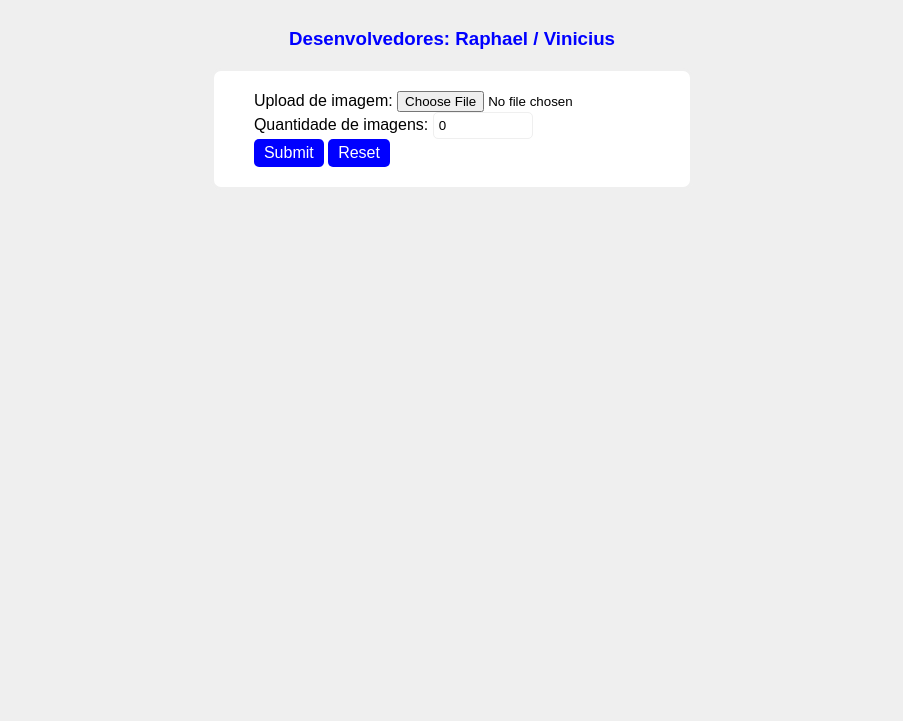
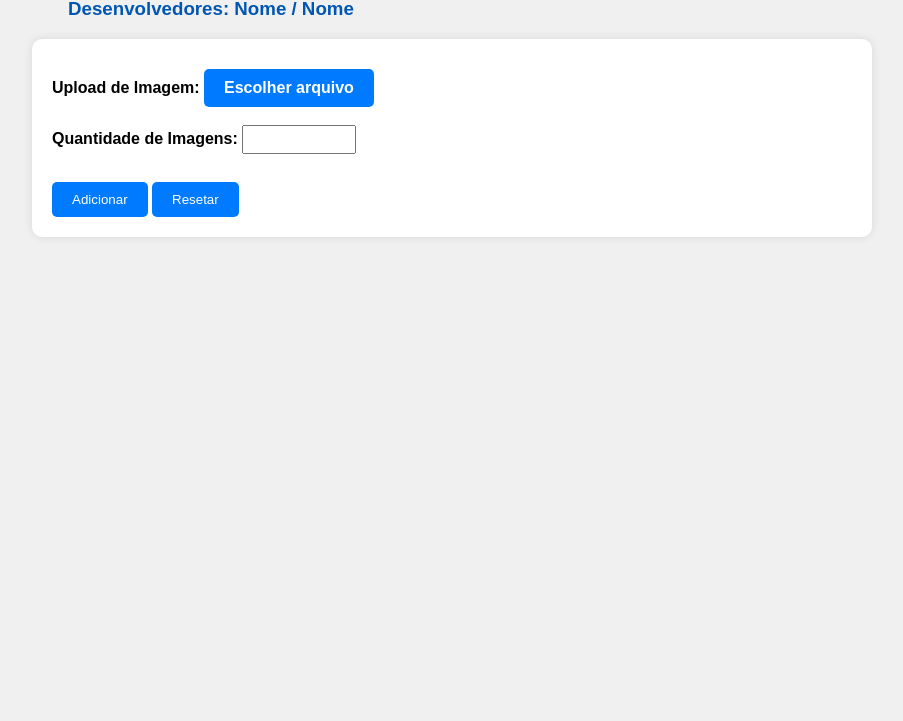
Before and after one commit to Vinidoddi/javascript, a plain HTML site: page atividades/atividade-39.html in a window 1280 px wide. Shown: the part 79-800 px from the top of the page, without its empty margins (188-1091 px from the left). Drawn offline with Linux system fonts and the light colour scheme.

Commit message:
'up exercicos'

```diff
--- a/atividades/atividade-35.html
+++ b/atividades/atividade-35.html
@@ -0,0 +1,119 @@
+<html>
+	<head>
+		<title>Calculadora</title>
+
+		<!-- Latest compiled and minified CSS -->
+		<link rel="stylesheet" href="https://maxcdn.bootstrapcdn.com/bootstrap/4.0.0-beta.2/css/bootstrap.min.css" integrity="sha384-PsH8R72JQ3SOdhVi3uxftmaW6Vc51MKb0q5P2rRUpPvrszuE4W1povHYgTpBfshb" crossorigin="anonymous">
+
+    <style>
+      .calculadora {
+        margin-top: 40px;
+        border: solid 1px #000;
+        padding: 20px;
+        background-color: #2E2E2E;
+        border-radius: 10px;
+        box-shadow: 1px 1px 5px #000;
+      }
+
+      .btn {
+        width: 60px;
+        height: 50px;
+        margin: 5px;
+        box-shadow: 1px 1px 1px #000;
+      }
+
+      .clear {
+        width: 130px;
+      }
+
+      .enter {
+        height: 110px;
+      }
+
+      .zero {
+        width: 130px;
+      }
+
+      .resultado {
+        text-align: right;
+        font-size: 20px;
+        margin-top: 10px;
+        margin-bottom: 20px;
+        border: solid 1px #000;
+        box-shadow: 1px 1px 1px #000;
+      }
+
+    </style>
+	</head>
+
+  <body style="background: #D9D9D9">
+
+
+    <div class="container">
+      <div class="row">
+        <div class="col d-flex justify-content-center">
+          <br />
+
+          <div class="calculadora">
+            <input type="text" id="resultado" class="form-control resultado" placeholder="0" disabled="disabled" />
+
+            <div class="row">
+              <button onclick="calcular('acao', 'c')" type="button" class="btn btn-dark btn-lg clear font-weight-light">C</button>
+              <button onclick="calcular('acao', '/')" type="button" class="btn btn-dark btn-lg font-weight-light">/</button>
+              <button onclick="calcular('acao', '*')" type="button" class="btn btn-dark btn-lg font-weight-light">x</button>
+            </div>
+
+            <div class="row">
+              <button onclick="calcular('valor', 7)" type="button" class="btn btn-dark btn-lg font-weight-light">7</button>
+              <button onclick="calcular('valor', 8)" type="button" class="btn btn-dark btn-lg font-weight-light">8</button>
+              <button onclick="calcular('valor', 9)" type="button" class="btn btn-dark btn-lg font-weight-light">9</button>
+              <button onclick="calcular('acao', '-')" type="button" class="btn btn-dark btn-lg font-weight-light">-</button>
+            </div>
+
+            <div class="row">
+              <button onclick="calcular('valor', 4)" type="button" class="btn btn-dark btn-lg font-weight-light">4</button>
+              <button onclick="calcular('valor', 5)" type="button" class="btn btn-dark btn-lg font-weight-light">5</button>
+              <button onclick="calcular('valor', 6)" type="button" class="btn btn-dark btn-lg font-weight-light">6</button>
+              <button onclick="calcular('acao', '+')" type="button" class="btn btn-dark btn-lg font-weight-light">+</button>
+            </div>
+
+            <div class="row">
+              <button onclick="calcular('valor', 1)" type="button" class="btn btn-dark btn-lg font-weight-light">1</button>
+              <button onclick="calcular('valor', 2)" type="button" class="btn btn-dark btn-lg font-weight-light">2</button>
+              <button onclick="calcular('valor', 3)" type="button" class="btn btn-dark btn-lg font-weight-light">3</button>
+              <button onclick="calcular('acao', '=')" type="button" class="btn btn-dark btn-lg enter">=</button>
+            </div>
+
+            <div class="row" style="margin-top: -60px">
+              <button onclick="calcular('valor', 0)" type="button" class="btn btn-dark zero btn-lg font-weight-light">0</button>
+              <button onclick="calcular('acao', '.')" type="button" class="btn btn-dark btn-lg font-weight-light">.</button>
+            </div>
+
+          </div>
+        </div>
+      </div>
+    </div>
+
+    <script>
+      function calcular(tipo, valor){
+        if(tipo === 'acao') {
+          if(valor === 'c'){
+            //limpar o visor
+            document.getElementById('resultado').value = ''
+          }
+          if(valor === '+' || valor === '-' || valor === '*' || valor === '/' || valor === '.'){
+            document.getElementById('resultado').value += valor
+          }
+          if(valor === '=') {
+            var valor_campo = eval(document.getElementById('resultado').value)
+            document.getElementById('resultado').value = valor_campo
+          }
+        } else if (tipo === 'valor') {
+
+          document.getElementById('resultado').value += valor
+        }
+      }
+    </script>
+  </body>
+
+</html>
--- a/atividades/atividade-39.html
+++ b/atividades/atividade-39.html
@@ -1,104 +1,197 @@
+<!DOCTYPE html>
+<html lang="pt-br">
 <head>
         <meta charset="UTF-8">
     <meta name="viewport" content="width=device-width, initial-scale=1.0">
-    <title>Atividade - 39</title>
-
+    <title>Projeto 39</title>
     <style>
 
         body {
+            font-family: Arial, sans-serif;
+            background-color: #f0f0f0;
+            margin: 0;
+            padding: 0;
+        }
+        h1{
+            text-align: center;
+            margin: 20px 0;
+            color: #333;
+        }
+        h3{
+           color: #0056b3;
+           margin-left: 20%;
+        }
+        .dev{
+            text-align: center;
+            margin: 20px 0;
+            color: #333;
+        }
 
-            background-color: #efefef;
-            display: flex;
-            flex-direction: column;
-            justify-content: center;
-            align-items: center;
-            font-family: sans-serif;
+
+
+        .container {
+            max-width: 800px;
+            margin: 0 auto;
+            background-color: #fff;
+            padding: 20px;
+            border-radius: 10px;
+            box-shadow: 0px 0px 10px rgba(0, 0, 0, 0.1);
         }
-        h3 {
-            color: blue;
+
+        label {
+            font-weight: bold;
+
         }
-        .container {
-            background-color: #fff;
-            border: #efefef solid;
-            border-radius: 10px;
-            padding: 20px 40px;
+        /* Estilo personalizado para o botão "Escolher arquivo" */
+
+        input[type="file"] {
+            display: none; /* Oculta o input real */
+
+        }
+
+
+
+        .custom-file-upload {
+            background-color: #007bff;
+            color: #fff;
+            border: none;
+            padding: 10px 20px;
+            margin-top: 10px;
+            cursor: pointer;
+            border-radius: 5px;
+            display: inline-block;
+            font-weight: bold;
+        }
+
+
+
+        .custom-file-upload:hover {
+
+            background-color: #0056b3;
+
         }
 
         input[type="number"] {
-
             width: 100px;
-            border: 1px solid #efefef;
-            border-radius: 5px;
             padding: 5px;
         }
-        .container input[type="submit"] {
-            background-color: blue;
+
+        button {
+            background-color: #007bff;
             color: #fff;
-            padding: 5px 10px;
+            border: none;
+            padding: 10px 20px;
+            margin-top: 10px;
+            cursor: pointer;
             border-radius: 5px;
-            font-size: medium;
-            border: none;
         }
-        .container input[type="reset"] {
-            background-color: blue;
-            color: #fff;
-            padding: 5px 10px;
+
+
+
+        button:hover {
+            background-color: #0056b3;
+        }
+
+
+
+        .imagem-de-fundo {
+            width: 100px;
+            height: 100px;
+            display: inline-block;
+            margin: 10px;
             border-radius: 5px;
-            font-size: medium;
-            border: none;
+            box-shadow: 0px 0px 5px rgba(0, 0, 0, 0.2);
+
         }
     </style>
+
 </head>
-
 <body>
 
 <h1>Galeria de Imagens Interativa com Upload</h1>
-    <h3>Desenvolvedores: Raphael / Vinicius</h3>
+
+ <h3>Desenvolvedores: Nome / Nome</h3>
 
 <div class="container">
 
-            <label for="file">Upload de imagem: </label>
-            <input type="file" id="imagens">
+    <form id="upload-form" enctype="multipart/form-data">
+        <label for="arquivo">Upload de Imagem:</label>
+        <label class="custom-file-upload">
+            <input type="file" name="arquivo" id="arquivo">
+            Escolher arquivo
+        </label><br><br>
 
+        <label for="quantidade">Quantidade de Imagens:</label>
+        <input type="number" name="quantidade" id="quantidade"><br><br>
+        <button type="button" onclick="adicionarImagens()">Adicionar</button>
+        <button type="button" onclick="resetImagens()">Resetar</button>
 
-        <div>
+    </form>
 
-            <label for="quantidade">Quantidade de imagens:</label>
-            <input type="number" value="0" required>
+     <div id="imagens-container"></div>
+</div>
+ <script>
+    // Função para adicionar imagens
+    function adicionarImagens() {
+        // Obtém o elemento de entrada de arquivo e a quantidade de imagens a serem adicionadas
+        var arquivoInput = document.getElementById("arquivo");
+        var quantidadeInput = document.getElementById("quantidade");
+        // Obtém o contêiner onde as imagens serão exibidas
+        var container = document.getElementById("imagens-container");
 
-        </div>
+        // Limpa o contêiner antes de adicionar novas imagens
+        container.innerHTML = "";
+         // Converte o valor da quantidade para um número inteiro
+        var quantidade = parseInt(quantidadeInput.value);
 
-        <input type="submit" placeholder="Adicionar" onclick="enviar()">
-        <input type="reset" placeholder="Resetar">
+        // Loop para adicionar a quantidade especificada de imagens
+        for (var i = 0; i < quantidade; i++) {
+            // Cria um elemento de imagem
+            var imagem = document.createElement("img");
+            // Adiciona uma classe à imagem
+            imagem.classList.add("imagem-de-fundo");
 
-    </div>
-        <img src="/atividades/imagens/" alt="" id="img">
+            // Verifica se um arquivo de imagem foi selecionado no elemento de entrada de arquivo
+            if (arquivoInput.files && arquivoInput.files[0]) {
+                // Obtém o arquivo selecionado
+                var file = arquivoInput.files[0];
+                // Chama a função para carregar a imagem e passa a imagem e o arquivo como argumentos
+                carregarImagem(imagem, file);
 
+            } else {
+                // Se nenhum arquivo foi selecionado, exibe um alerta
+                alert("Por favor, selecione um arquivo de imagem.");
 
-    <script>
+                return; // Sai da função
+            }
+            // Adiciona a imagem ao contêiner
 
-        function enviar() {
-            let img = document.getElementById('imagens');
-            let imprimir = document.getElementById('img');
+            // ele é usado para inserir um elemento HTML dentro de outro elemento HTML
 
+            container.appendChild(imagem);
+        }
+    }
+    // Função para carregar uma imagem em um elemento de imagem
 
+    function carregarImagem(imagem, file) {
 
-            if (img.files && img.files[0]) {
+        // Cria um leitor de arquivo
             var reader = new FileReader();
 
-                reader.onload = function (e) {
-                    imprimir.src = e.target.result;
+        // Quando o arquivo é carregado com sucesso
+
+        reader.onload = function(e) {
+            // Define o atributo src da imagem com os dados da imagem carregada
+            imagem.src = e.target.result;
+        };
+        // Lê o arquivo como uma URL de dados (Data URL)
+        reader.readAsDataURL(file);
     }
-                reader.readAsDataURL(img.files[0]);
-
+    // Função para redefinir (limpar) as imagens no contêiner
+    function resetImagens() {
+        // Limpa o contêiner de imagens
+        document.getElementById("imagens-container").innerHTML = "";
     }
-
-        }
-
 </script>
-
 </body>
-
-
-
 </html>
```
Also changed, not shown: atividades/atividade-40.html (+5 -3 lines). Lines whose indentation alone changed are shown as unchanged.
